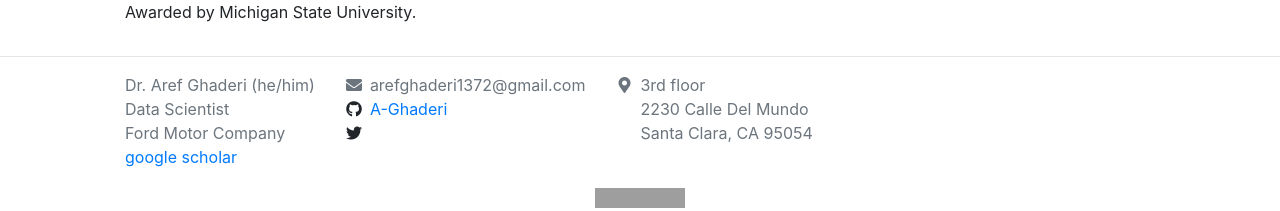
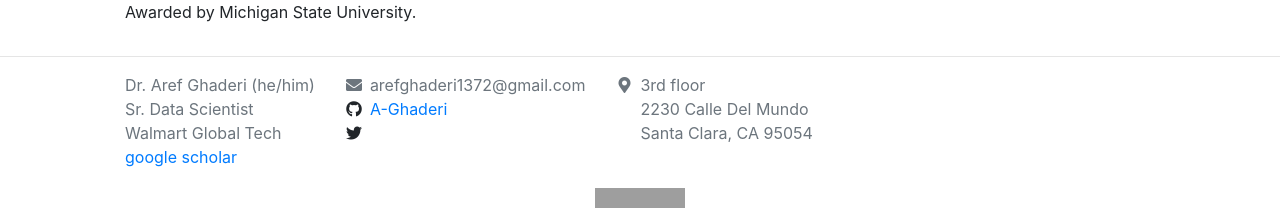
Before and after one commit to A-Ghaderi/Webpage, a Jekyll site: the page built from _pages/cv.md, in a window 1280 px wide and 900 px high, scrolled down 2783 px. Shown: the part 667-878 px from the top of the window. Built offline with Jekyll 4.4.1, drawn with Linux system fonts in a browser that asks for light colours; nearby versions of some CDN libraries; some of the changed text lies outside the part shown; grey boxes are pictures that could not be loaded.

Commit message:
Update footer.html

```diff
--- a/_includes/footer.html
+++ b/_includes/footer.html
@@ -11,8 +11,8 @@
         <div class="col-auto pr-0">
           <ul class="fa-ul">
             <li class="text-secondary">Dr. Aref Ghaderi (he/him)</li>
-            <li class="text-secondary">Data Scientist</li>
-            <li class="text-secondary">Ford Motor Company</li>
+            <li class="text-secondary">Sr. Data Scientist</li>
+            <li class="text-secondary">Walmart Global Tech</li>
             <li><a href="https://scholar.google.com/citations?user=NYZnS8MAAAAJ&hl=en">google scholar</a></li>
           </ul>
         </div>
```
Also changed, not shown: other parts of _includes/footer.html (+1 -1 lines).
